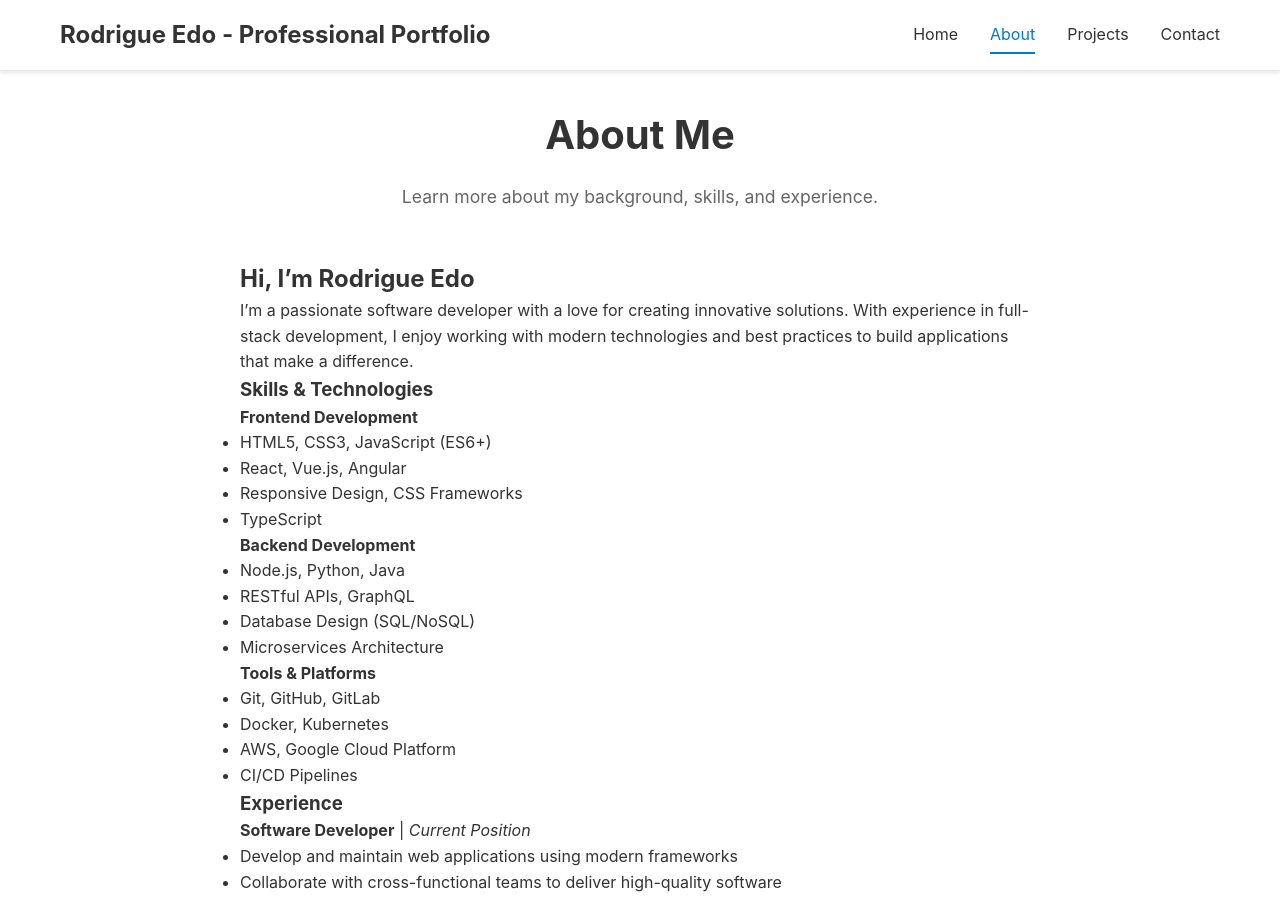
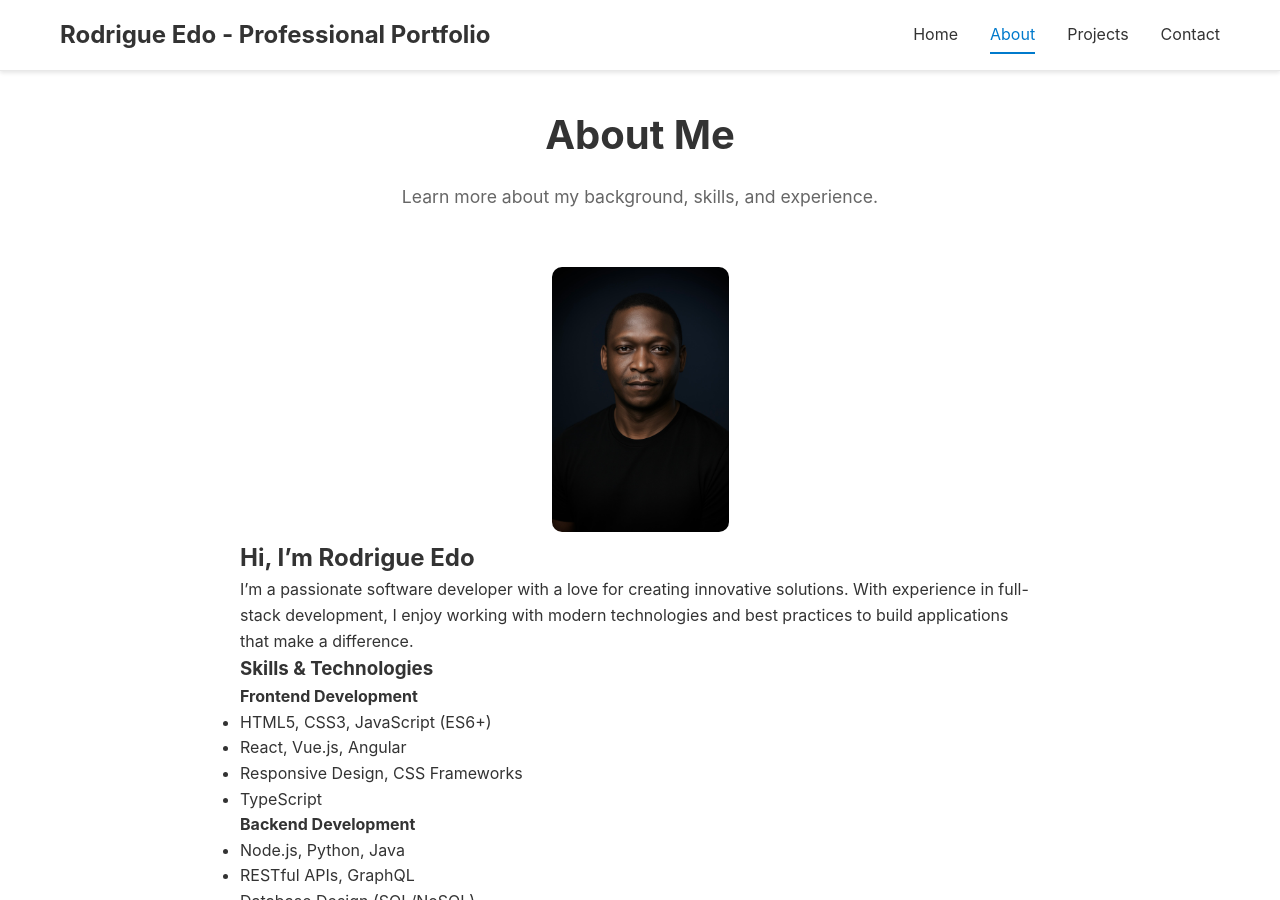
Before and after one commit to berthiot/rodrigueedo, a Jekyll site: the page built from about.md, in a window 1280 px wide and 900 px high. Built offline with Jekyll 4.4.1, drawn with Linux system fonts in a browser that asks for light colours.

Commit message:
Style: profile picture size and position improved on About page

```diff
--- a/_config.yml
+++ b/_config.yml
@@ -2,7 +2,7 @@ title: Rodrigue Edo - Professional Portfolio
 email: edorodrigue@yahoo.fr
 description: >-
   Professional portfolio showcasing my projects, skills, and experience.
-baseurl: "/rodrigueedo"
+baseurl: ""
 url: "https://berthiot.github.io/rodrigueedo"
 github_username: berthiot
 
--- a/about.md
+++ b/about.md
@@ -4,10 +4,14 @@ title: About Me
 description: Learn more about my background, skills, and experience.
 permalink: /about/
 ---
-
+<div style ="display: flex; align-items: flex-start;">
+<img src="/assets/img/portfolio.jpg" alt="Rodrigue Edo Portfolio" style="max-width: 177px;border-radius:10px;display:block;margin: 7px auto;">
+</div>
 ## Hi, I'm Rodrigue Edo
 
+
 I'm a passionate software developer with a love for creating innovative solutions. With experience in full-stack development, I enjoy working with modern technologies and best practices to build applications that make a difference.
+
 
 ### Skills & Technologies
 
```
Also changed, not shown: assets/img/portfolio.jpg (added).
